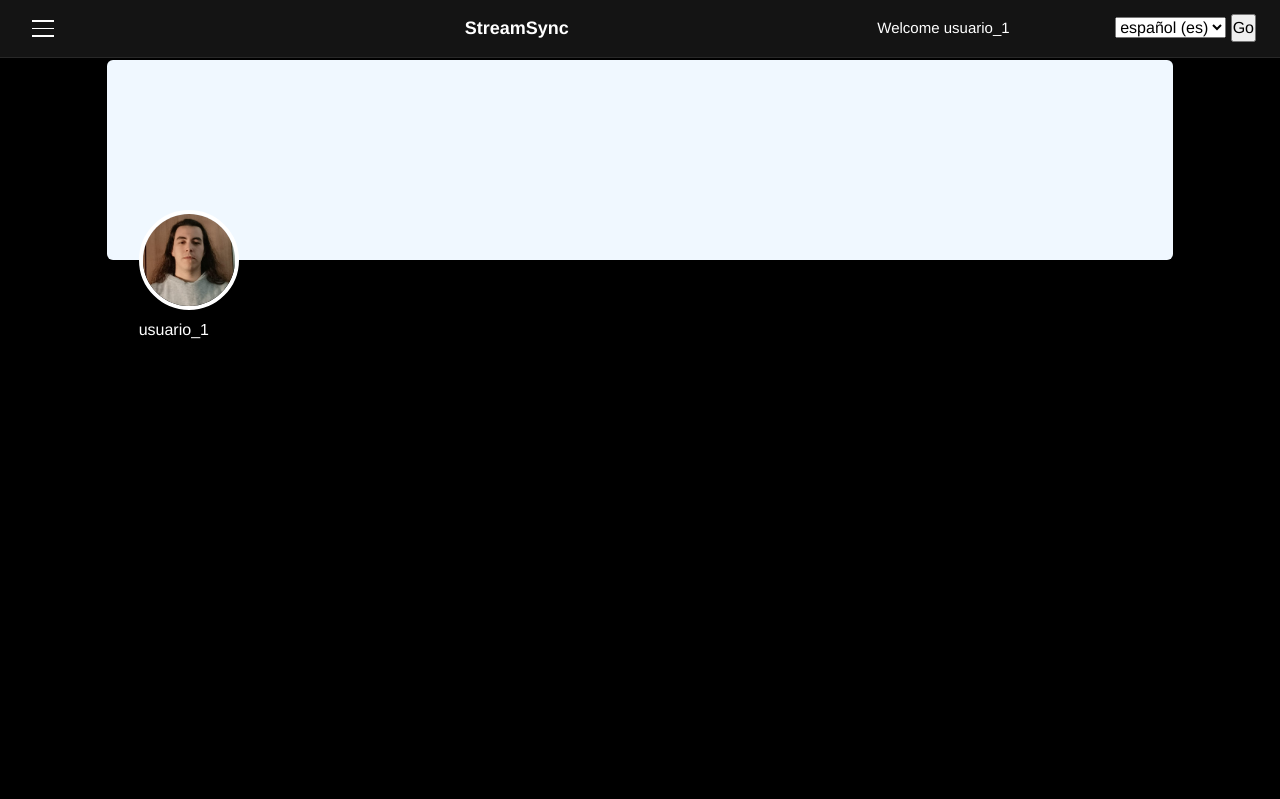
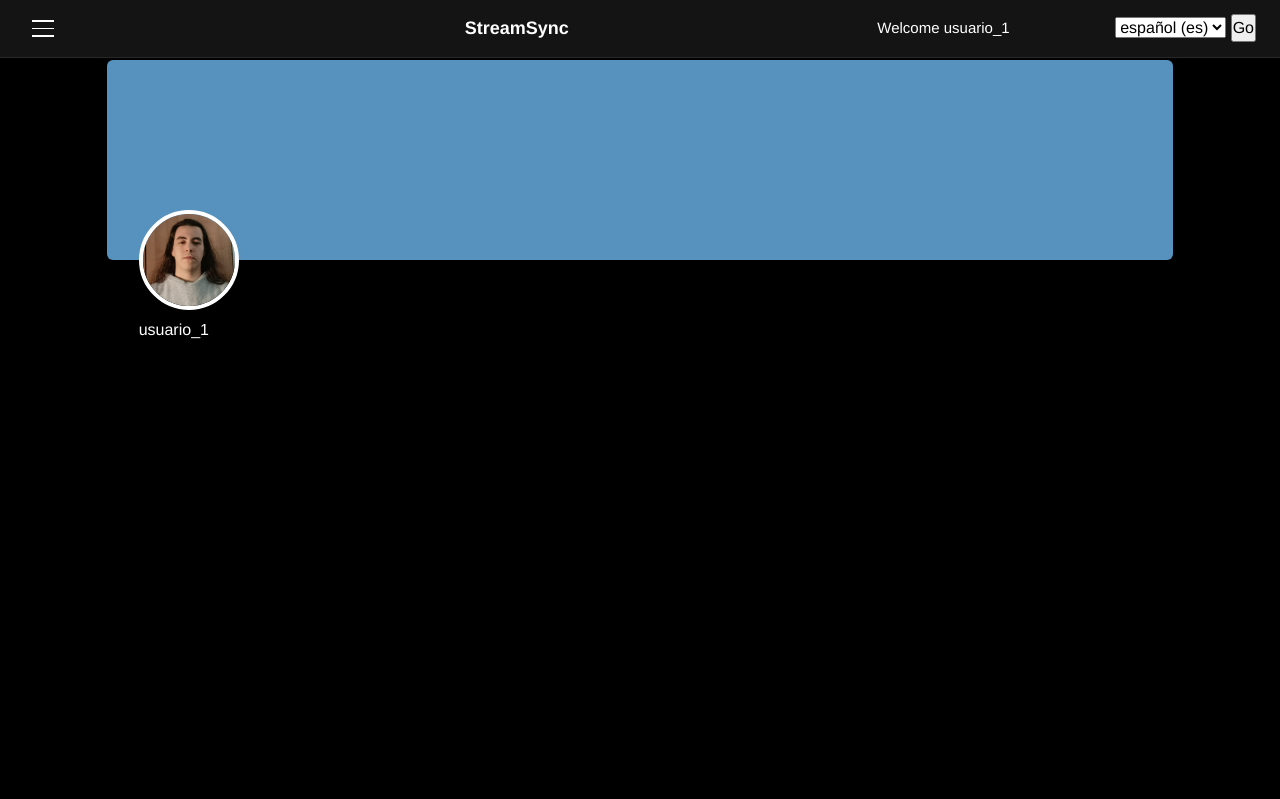
Before and after one commit to Null-Pointers2-0/JoinProject, a Django app: page /profile/ in a window 1280 px wide. Shown: the top 799 px of the page. Run offline with Django 4.2, Linux system fonts and the light colour scheme; a user stored in the database is signed in.

Commit message:
feat(css): update the profile css

```diff
--- a/static/css/profile.css
+++ b/static/css/profile.css
@@ -16,7 +16,7 @@
 .profile-banner{
     width: 100%;
     height: 200px;
-    background-color: aliceblue;
+    background-color: #5692bd;
     background-size: cover;
     background-position: center;
     position: relative;
```
